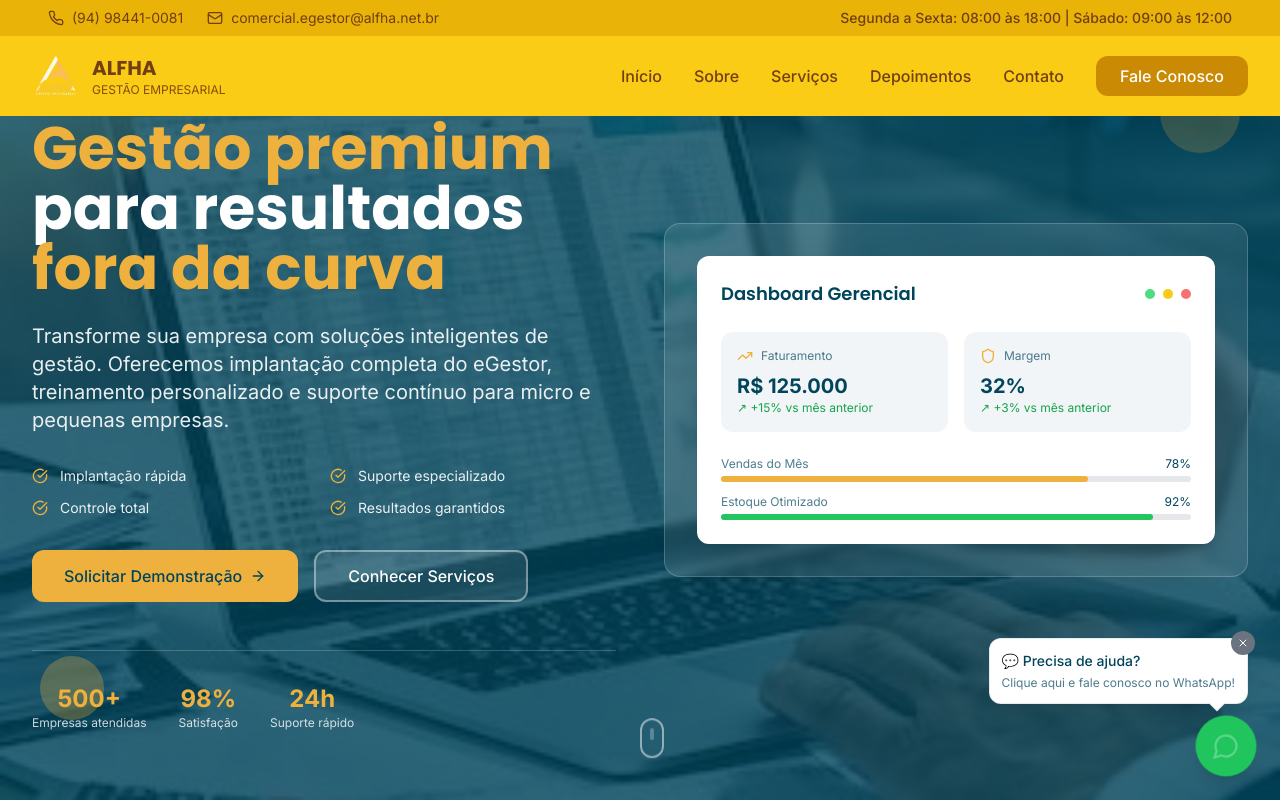
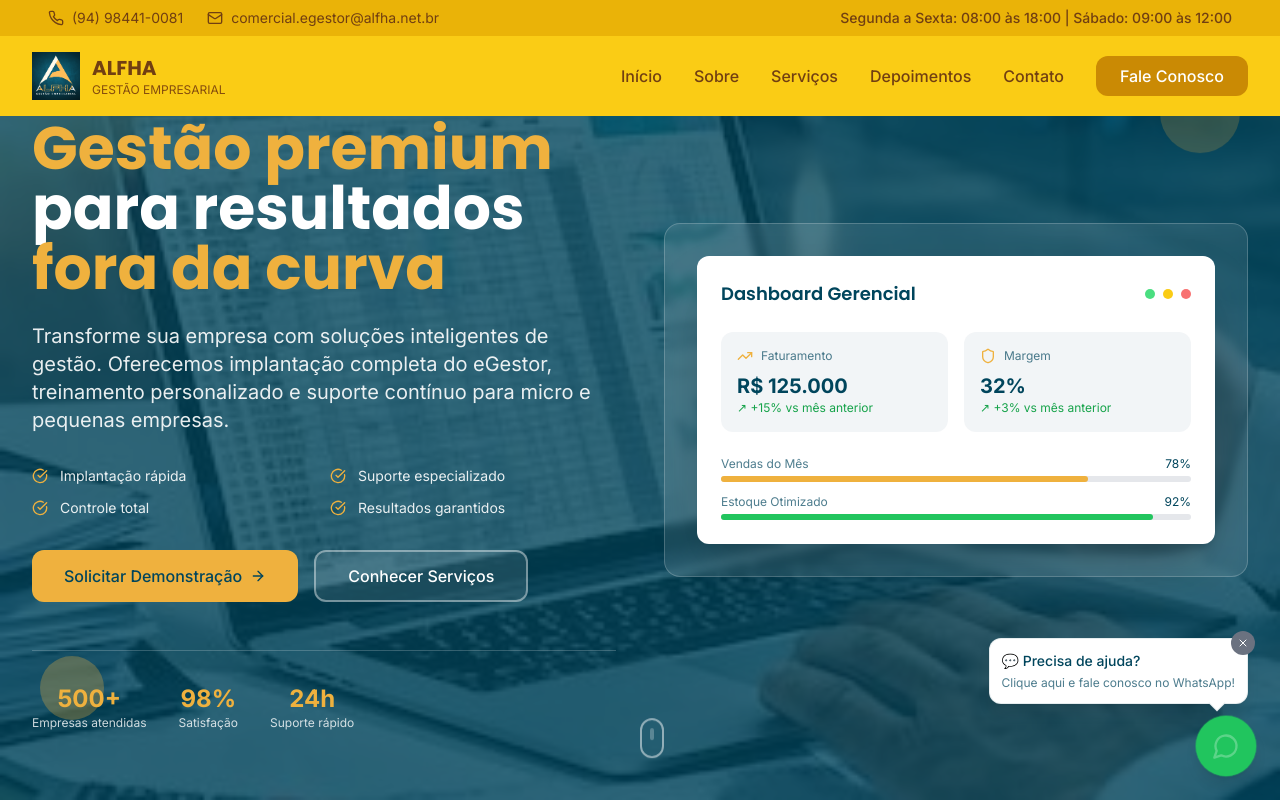
Before and after one commit to DevZipMateus/alfha-digital-boost, a React (Vite) app: page / in a window 1280 px wide. Shown: the top 800 px of the page. Built offline with nearby package versions, Linux system fonts and the light colour scheme.

Commit message:
Update header logo
Replaced the existing header logo with the new provided image.

```diff
--- a/src/components/Header.tsx
+++ b/src/components/Header.tsx
@@ -1,4 +1,3 @@
-
 import React, { useState, useEffect } from 'react';
 import { Menu, X, Phone, Mail } from 'lucide-react';
 
@@ -59,7 +58,7 @@ const Header = () => {
             {/* Logo */}
             <div className="flex items-center space-x-3">
               <img
-                src="/lovable-uploads/9198e11c-91c7-4776-aba7-e317c269e308.png"
+                src="/lovable-uploads/f28b729e-44d3-4f73-8dcf-0edcb3a49f11.png"
                 alt="Alfha Gestão Empresarial - Logo"
                 className="h-12 w-auto"
               />
```
Also changed, not shown: public/lovable-uploads/f28b729e-44d3-4f73-8dcf-0edcb3a49f11.png (added).
